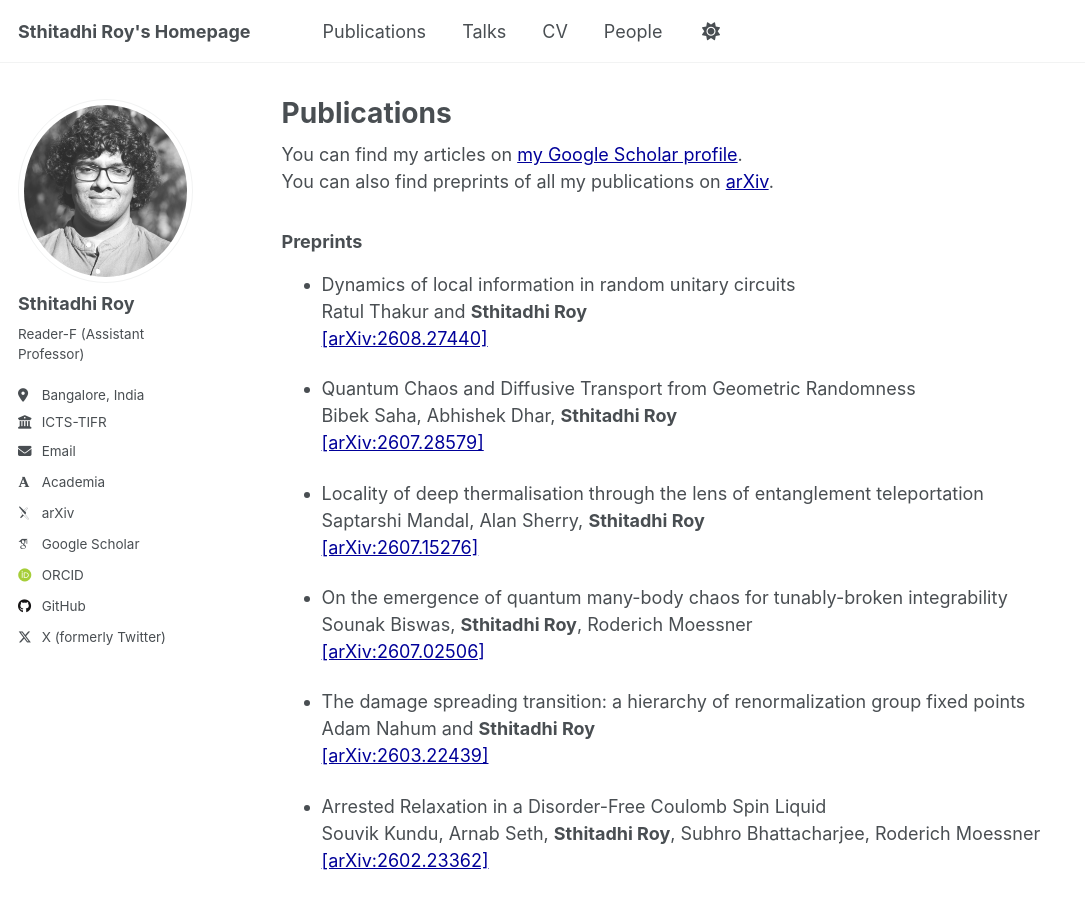
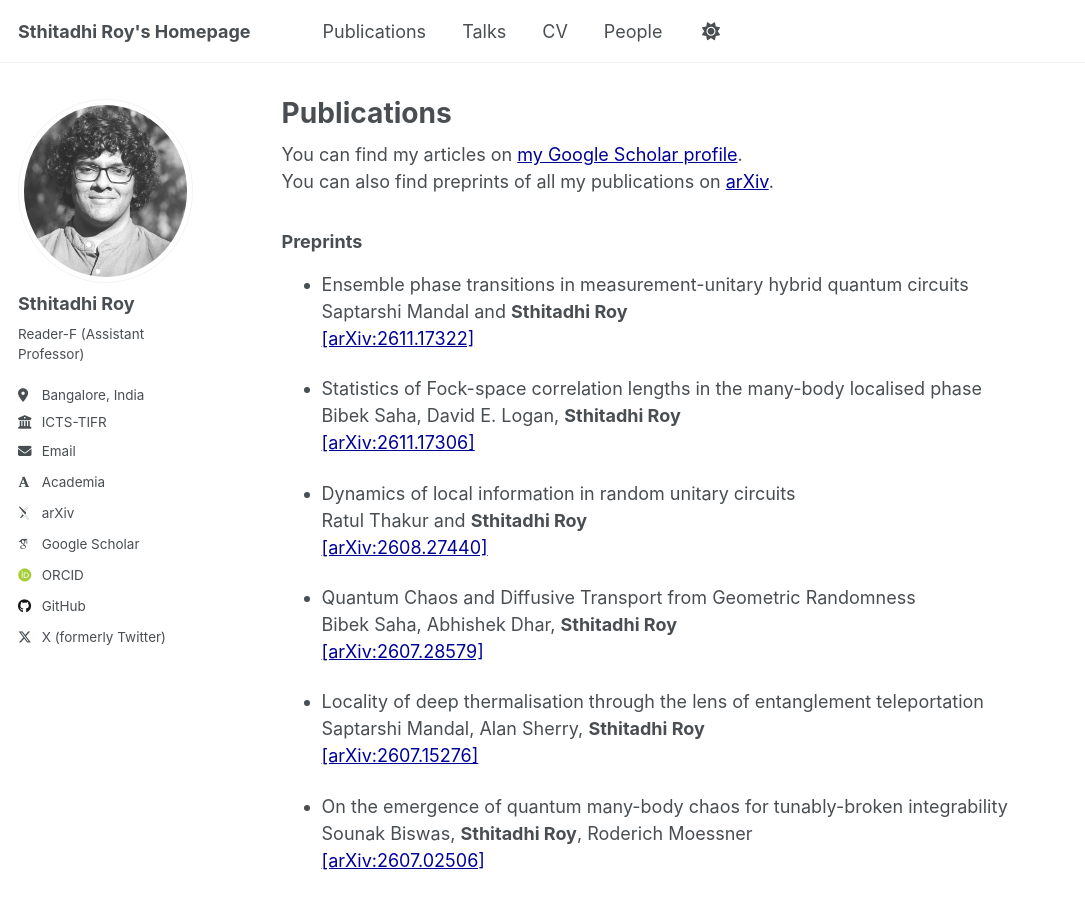
Before and after one commit to sthitadhi-roy/sthitadhi-roy.github.io, a Jekyll site: the page built from _pages/publications.md, in a window 1280 px wide and 900 px high. Shown: the whole window, without its empty margins (0-1085 px from the left). Built offline with Jekyll 4.4.1, drawn with Linux system fonts in a browser that asks for light colours; some web fonts are replaced.

Commit message:
updated publications

```diff
--- a/_pages/publications.md
+++ b/_pages/publications.md
@@ -18,6 +18,14 @@ author_profile: true
 {% include base_path %}
 
 ### Preprints
+- Ensemble phase transitions in measurement-unitary hybrid quantum circuits
+  Saptarshi Mandal and **Sthitadhi Roy**
+  [[arXiv:2611.17322]](https://arxiv.org/abs/2611.17322)
+
+- Statistics of Fock-space correlation lengths in the many-body localised phase
+  Bibek Saha, David E. Logan,  **Sthitadhi Roy**
+  [[arXiv:2611.17306]](https://arxiv.org/abs/2611.17306)
+
 
 - Dynamics of local information in random unitary circuits
   Ratul Thakur and **Sthitadhi Roy**
```
